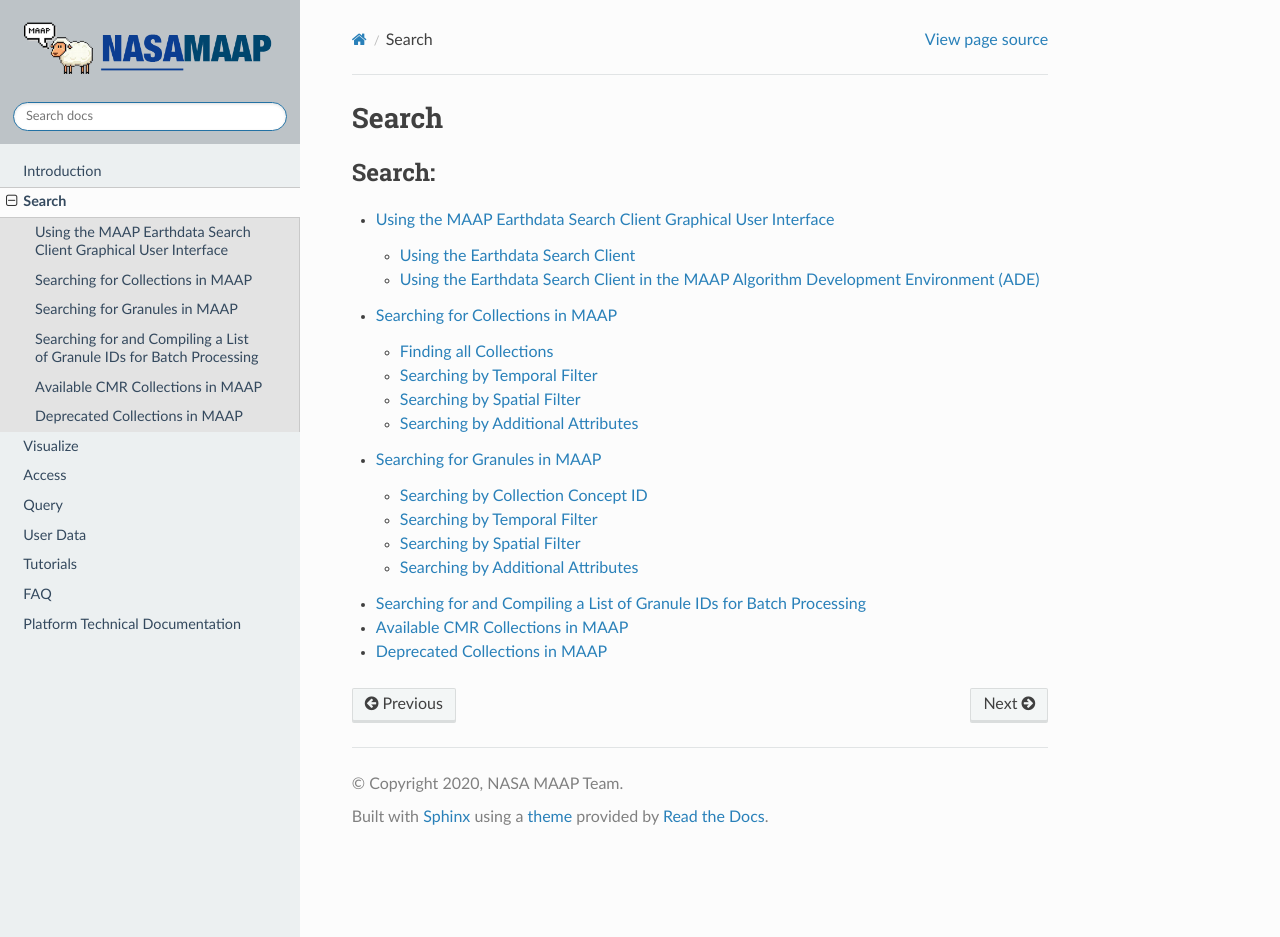
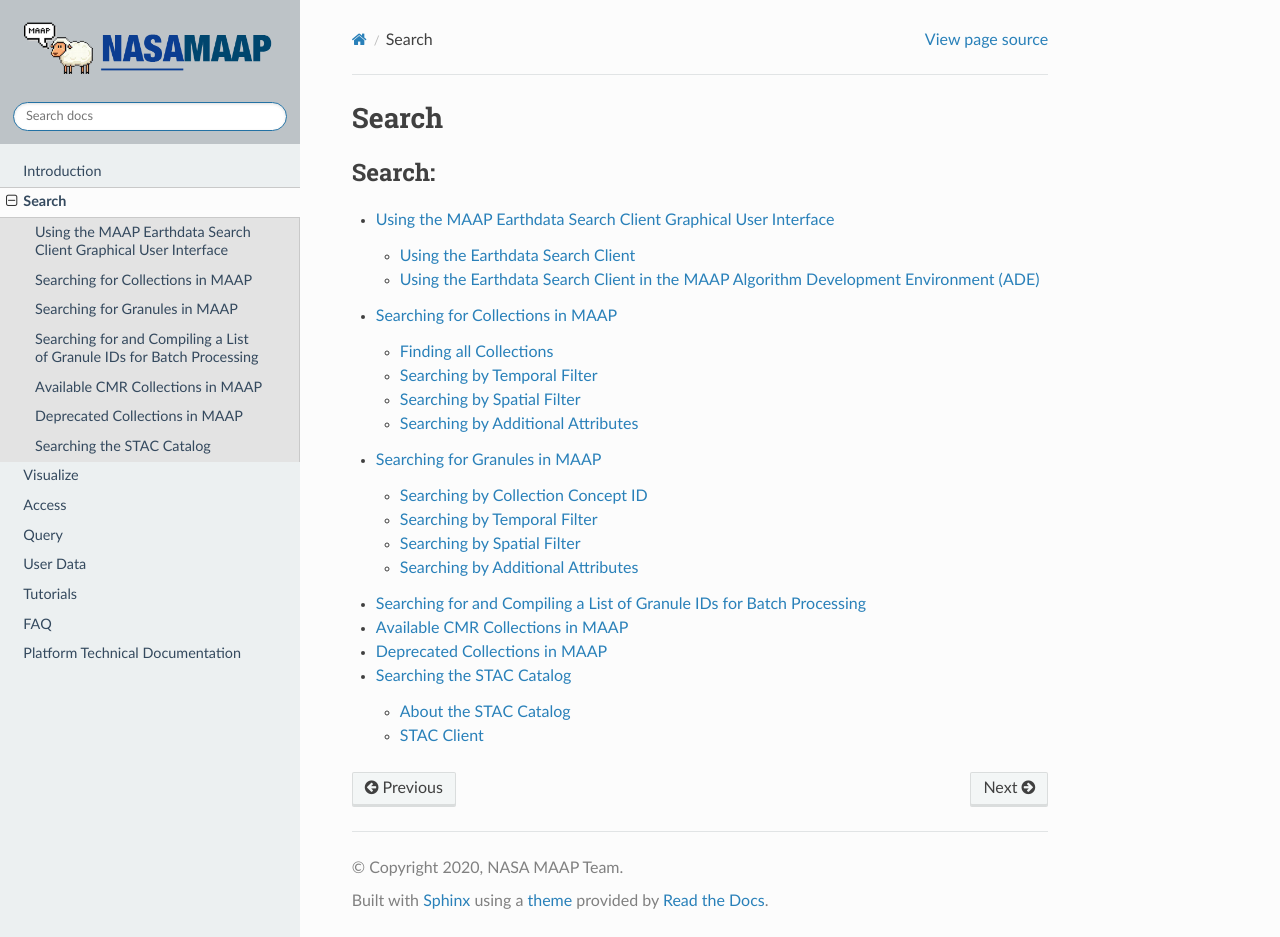
Before and after one commit to MAAP-Project/maap-documentation, a Sphinx documentation site: the page built from docs/source/searching.rst, in a window 1280 px wide and 937 px high. Built offline with Sphinx 7.4.7 and the Read the Docs theme 2.0.0, drawn with Linux system fonts in a browser that asks for light colours; pages that are not in the unit, such as notebooks, are missing from menus.

Commit message:
Initial STAC notebook

```diff
--- a/docs/source/searching.rst
+++ b/docs/source/searching.rst
@@ -11,3 +11,4 @@ Search
   search/searching_compiling_list_of_granule_ids.ipynb
   search/cmr_collection_table.ipynb
   search/deprecated_collection_table.ipynb
+  search/searching_the_stac_catalog.ipynb
--- a/requirements.txt
+++ b/requirements.txt
@@ -5,3 +5,4 @@ ipykernel~=6.4.1
 nbsphinx
 sphinxcontrib-napoleon
 sphinx-rtd-theme
+pystac-client~=0.3.2
```
Also changed, not shown: docs/source/search/maap-stac-browser.png (added), docs/source/search/searching_the_stac_catalog.ipynb (added).
